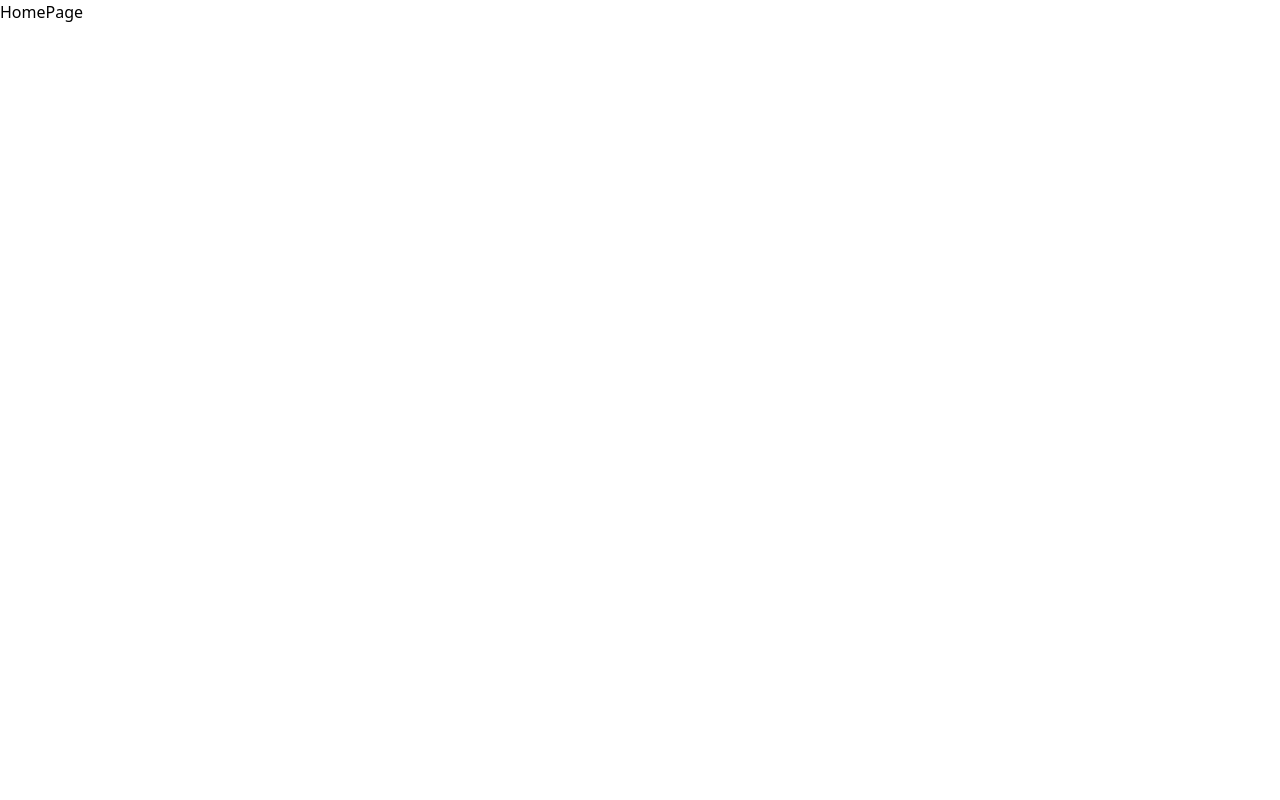
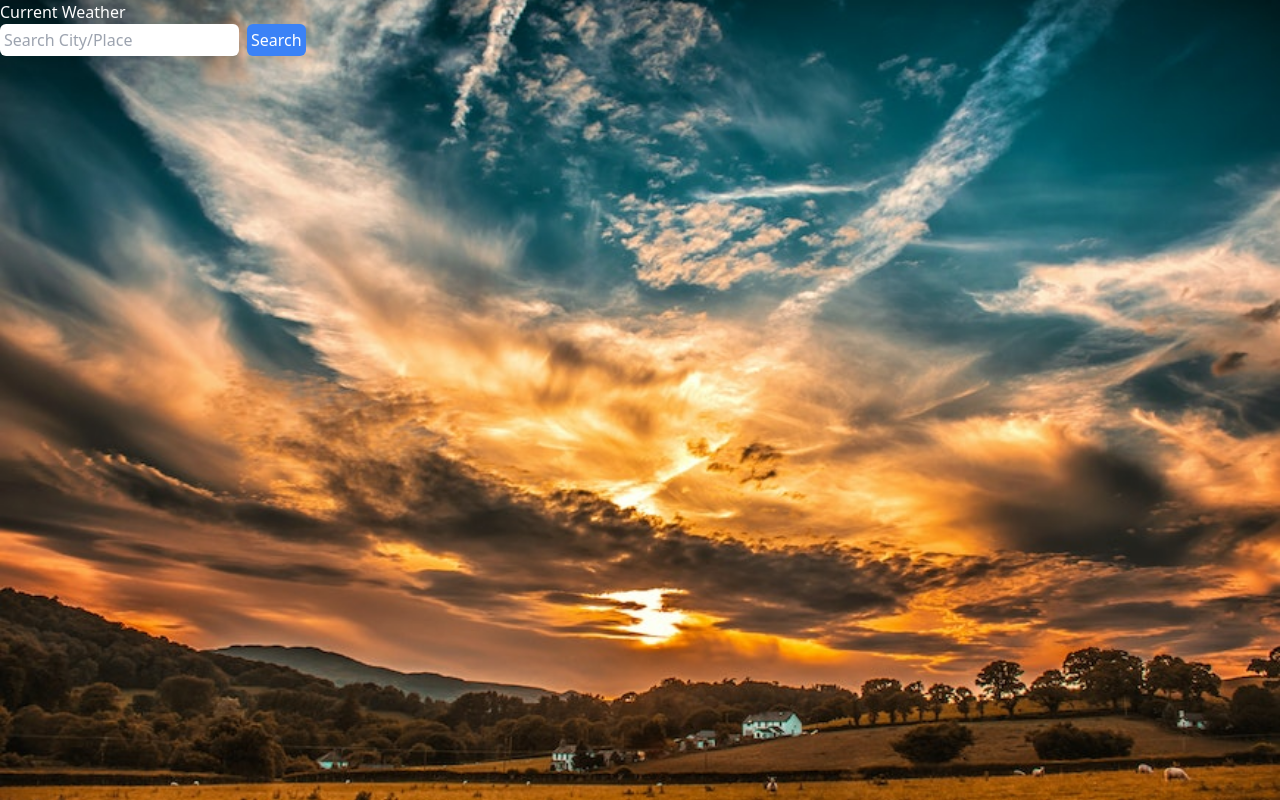
Before and after one commit to naseefhassan/WheatherApp-Client, a React (Vite) app: page / in a window 1280 px wide. Built offline with nearby package versions, Linux system fonts and the light colour scheme; the HTML template or start-up script is replaced by a standard one.

Commit message:
current data fetched

```diff
--- a/src/Components/Authentication/Login.jsx
+++ b/src/Components/Authentication/Login.jsx
@@ -1,3 +1,4 @@
+/* eslint-disable react/no-unescaped-entities */
 import { ErrorMessage, Field, Formik } from 'formik'
 import { Link, useNavigate } from 'react-router-dom'
 import axiosInstance from '../../Api/axios'
--- /dev/null
+++ b/src/Components/Home/CurrentWheather.jsx
@@ -0,0 +1,53 @@
+import React, { useState } from 'react';
+import axios from 'axios';
+
+function CurrentWeather() {
+  const [place, setPlace] = useState('');
+  const [weather, setWeather] = useState(null);
+  const [error, setError] = useState('');
+
+  const apiKey = '31e39595099551de72198cdd7e62341e';
+console.log(place);
+  const handleSearch = async () => {
+    if (place.trim() === '') {
+      setError('Please enter a city or place');
+      return;
+    }
+    try {
+      const url = `https://api.openweathermap.org/data/2.5/weather?q=${place}&appid=${apiKey}`;
+      const response = await axios.get(url);
+      console.log(response.data);
+      setWeather(response.data);
+      setError('');
+    } catch (error) {
+      setError('Could not fetch weather data. Please try again.');
+      setWeather(null);
+    }
+  };
+
+  return (
+    <div className='text-white'>
+      <h1>Current Weather</h1>
+      <input
+        type="text"
+        name='place'
+        onChange={(e) => setPlace(e.target.value)}
+        value={place}
+        placeholder='Search City/Place'
+        className='p-1 rounded-md text-black'
+      />
+      <button onClick={handleSearch} className='ml-2 p-1 bg-blue-500 rounded-md'>Search</button>
+      {error && <p className='text-red-500'>{error}</p>}
+      {weather && (
+        <div className='mt-4'>
+          <h2 className='text-2xl'>{weather.name}</h2>
+          <p>Temperature: {Math.round(weather.main.temp - 273.15)}°C</p>
+          <p>Weather: {weather.weather[0].description}</p>
+          <p>Feels Like: {Math.round(weather.main.feels_like - 273.15)}℃</p>
+        </div>
+      )}
+    </div>
+  );
+}
+
+export default CurrentWeather;
--- a/src/Pages/HomePage.jsx
+++ b/src/Pages/HomePage.jsx
@@ -1,9 +1,15 @@
-import React from 'react'
+import React from "react";
+import CurrentWheather from "../Components/Home/CurrentWheather";
+import SkyImg from '../assets/Images/Wheather.jpeg'
 
 function HomePage() {
   return (
-    <div>HomePage</div>
-  )
+    <>
+      <div className="h-screen bg-no-repeat bg-center bg-cover" style={{backgroundImage:`url(${SkyImg})`}}>
+        <CurrentWheather />
+      </div>
+    </>
+  );
 }
 
-export default HomePage
+export default HomePage;
```
Also changed, not shown: src/assets/Images/Wheather.jpeg (added).
